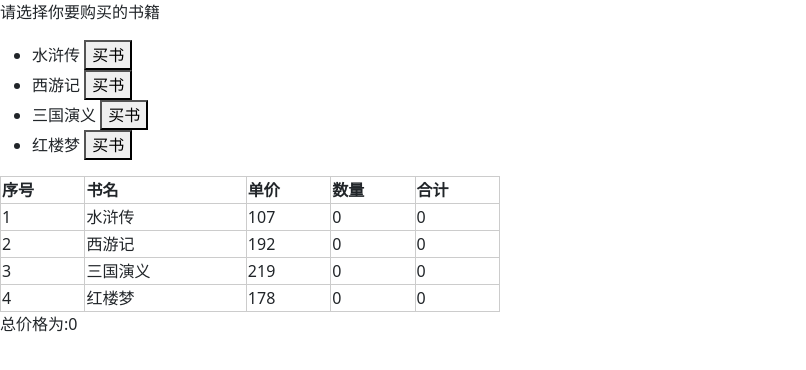
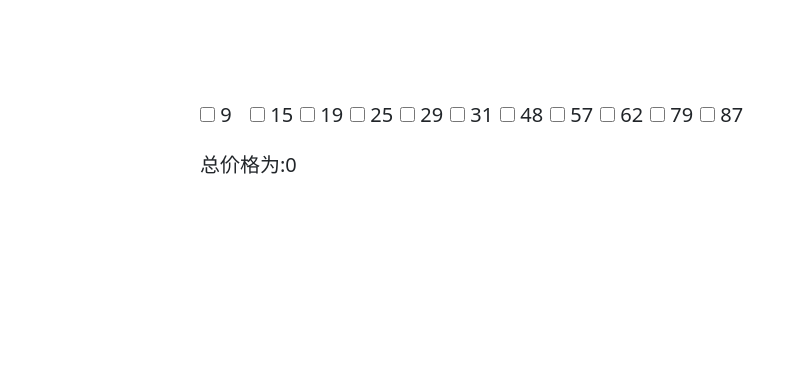
Before and after one commit to Disney-Princesses/vue-day3, a Vue app: page / in a window 1280 px wide. Shown: the top 370 px of the page, without its empty margins (0-806 px from the left). Built offline with nearby package versions, Linux system fonts and the light colour scheme; the HTML template or start-up script is replaced by a standard one.

Commit message:
点我爱你求和

```diff
--- a/src/App.vue
+++ b/src/App.vue
@@ -1,29 +1,16 @@
 <template>
-  <div>
-    <p>请选择你要购买的书籍</p>
-    <ul>
-      <li v-for="(item, index) in arr" :key="index">
-        {{ item.name }} <button @click="numFn(index)">买书</button>
-      </li>
-    </ul>
-    <table width="500" cellspacing="0">
-      <tr>
-        <th>序号</th>
-        <th>书名</th>
-        <th>单价</th>
-        <th>数量</th>
-        <th>合计</th>
-      </tr>
-
-      <tr v-for="(item, index) in arr" :key="index">
-        <td>{{ index + 1 }}</td>
-        <td>{{ item.name }}</td>
-        <td>{{ item.price }}</td>
-        <td>{{ item.count }}</td>
-        <td>{{ item.price * item.count }}</td>
-      </tr>
-    </table>
-    <p>总价格为:{{ dataAll }}</p>
+  <div id="app">
+    <div v-for="(item, index) in arr" :key="item" :class="{ box: true }">
+      <input
+        type="checkbox"
+        name=""
+        :id="index"
+        :value="item"
+        v-model="numAll"
+      />
+      <span> {{ item }} </span>
+    </div>
+    <div>总价格为:{{ dataAll }}</div>
   </div>
 </template>
 
@@ -31,42 +18,14 @@
 export default {
   data() {
     return {
-      arr: [
-        {
-          name: "水浒传",
-          price: 107,
-          count: 0,
-        },
-        {
-          name: "西游记",
-          price: 192,
-          count: 0,
-        },
-        {
-          name: "三国演义",
-          price: 219,
-          count: 0,
-        },
-        {
-          name: "红楼梦",
-          price: 178,
-          count: 0,
-        },
-      ],
-      priceAll: 0,
-      // dataAll: 0,
+      arr: [9, 15, 19, 25, 29, 31, 48, 57, 62, 79, 87],
+      numAll: [],
     };
-  },
-  methods: {
-    numFn(index) {
-      this.$set(this.arr[index], "count", this.arr[index].count + 1);
-    },
   },
   computed: {
     dataAll() {
-      return this.arr.reduce((pre, item) => {
-        // console.log(item, pre);
-        return (pre += item.count * item.price);
+      return this.numAll.reduce((pre, item) => {
+        return (pre += item);
       }, 0);
     },
   },
@@ -74,9 +33,20 @@ export default {
 </script>
 
 <style>
-table tr th,
-table tr td {
-  border: 1px solid #ccc;
-  border-collapse: collapse;
+html {
+  font-size: 20px;
+}
+.box {
+  display: inline-block;
+  width: 50px;
+  height: 50px;
+  /* padding: 0, 10px; */
+}
+input {
+  width: 15px;
+  height: 15px;
+}
+#app {
+  margin: 100px 200px;
 }
 </style>
```
Also changed, not shown: src/买点书案例.vue (added, +81 -0 lines).
